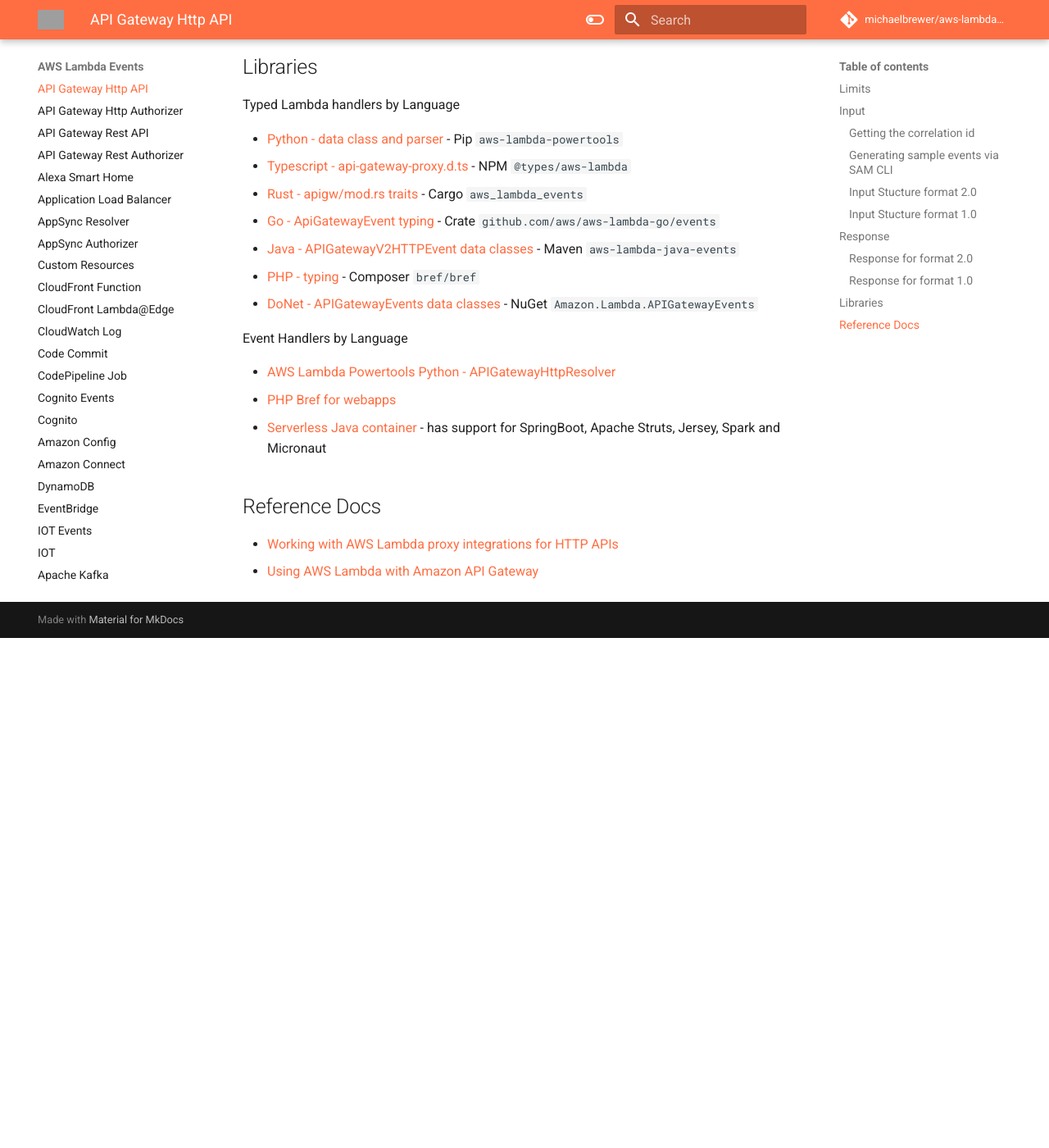
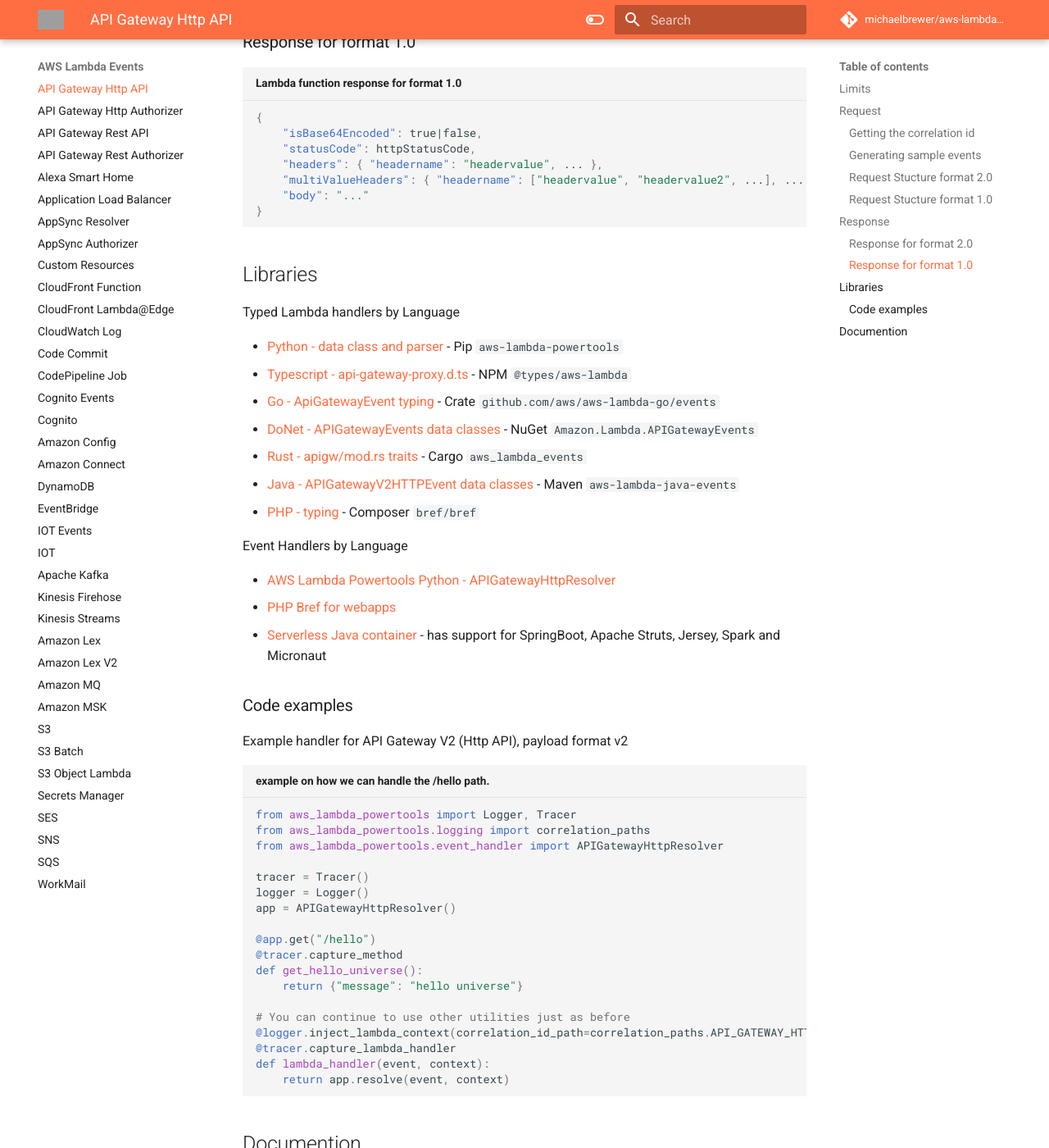
Before and after one commit to michaelbrewer/aws-lambda-events, an MkDocs documentation site: the page built from docs/http-api.md, in a window 1280 px wide and 1400 px high, scrolled down 4874 px. Shown: the whole window at 82% size. Built offline with MkDocs 1.6.1 and Material for MkDocs 9.7.7, drawn with Linux system fonts in a browser that asks for light colours; comment, search, counter and statistics services are not loaded; before the commit the page ends 5652 px from its top, so only the background shows below that; some of the changed text lies outside the part shown; grey boxes are pictures that could not be loaded.

Commit message:
feat(http-api): Add some more colour to the docs

````diff
--- a/docs/http-api.md
+++ b/docs/http-api.md
@@ -1,25 +1,42 @@
-# API Gateway Http API
+---
+title: API Gateway Http API
+description: Amazon API Gateway invokes your function synchronously with an event that contains a JSON representation of the HTTP request.
+---
+
+# API Gateway V2 - Http API
 
 Amazon API Gateway invokes your function synchronously with an event that contains a JSON representation of the HTTP request.
 
 ## Limits
 
+??? note "General limits and differents from Rest API"
+
+    Large things missing IMO is `AWS X-Ray`, `Usage Plans` and `API Keys`
+
+    - [Choosing between HTTP APIs and REST APIs](https://docs.aws.amazon.com/apigateway/latest/developerguide/http-api-vs-rest.html){target="_blank"}
+    - [HTTP API quotas](https://docs.aws.amazon.com/apigateway/latest/developerguide/limits.html#http-api-quotas){target="_blank"}
+
+Lambda specific hard limitations
+
 - Payload limit of 6mb for the lambda
 - Maximum timeout of 30 seconds
 
-## Input
+## Request
 
 ### Getting the correlation id
 
 JSON path to correlation id: `requestContext.requestId`
 
-### Generating sample events via SAM CLI
+### Generating sample events
+
+Via [AWS SAM CLI](https://docs.aws.amazon.com/serverless-application-model/latest/developerguide/serverless-sam-cli-install.html){target="_blank"}
+you can generate sample events
 
 ```shell
-# PR open with sam cli (https://github.com/aws/aws-sam-cli/pull/3655)
+# PR open with sam cli repo (https://github.com/aws/aws-sam-cli/pull/3655)
 ```
 
-### Input Stucture format 2.0
+### Request Stucture format 2.0
 
 !!! NOTE
     Format 2.0 doesn't have multiValueHeaders or multiValueQueryStringParameters fields. Duplicate headers
@@ -33,7 +50,10 @@
 --8<-- "docs/events/api-gateway/http-api-format-2.json"
 ```
 
-### Input Stucture format 1.0
+### Request Stucture format 1.0
+
+???+ note
+    This is the same format as API Gateway V1 - Rest API
 
 ```json title="Http api format 1.0"
 --8<-- "docs/events/api-gateway/http-api-format-1.json"
@@ -85,11 +105,11 @@
 
 - [Python - data class and parser](https://awslabs.github.io/aws-lambda-powertools-python/latest/utilities/data_classes/#api-gateway-proxy-v2) - Pip `aws-lambda-powertools`
 - [Typescript - api-gateway-proxy.d.ts](https://github.com/DefinitelyTyped/DefinitelyTyped/blob/master/types/aws-lambda/trigger/api-gateway-proxy.d.ts) - NPM `@types/aws-lambda`
+- [Go - ApiGatewayEvent typing](https://github.com/aws/aws-lambda-go/blob/main/events/README_ApiGatewayEvent.md) - Crate `github.com/aws/aws-lambda-go/events`
+- [DoNet - APIGatewayEvents data classes](https://github.com/aws/aws-lambda-dotnet/tree/master/Libraries/src/Amazon.Lambda.APIGatewayEvents) - NuGet `Amazon.Lambda.APIGatewayEvents`
 - [Rust - apigw/mod.rs traits](https://github.com/LegNeato/aws-lambda-events/blob/master/aws_lambda_events/src/apigw/mod.rs) - Cargo `aws_lambda_events`
-- [Go - ApiGatewayEvent typing](https://github.com/aws/aws-lambda-go/blob/main/events/README_ApiGatewayEvent.md) - Crate `github.com/aws/aws-lambda-go/events`
 - [Java - APIGatewayV2HTTPEvent data classes](https://github.com/aws/aws-lambda-java-libs/blob/master/aws-lambda-java-events/src/main/java/com/amazonaws/services/lambda/runtime/events/APIGatewayV2HTTPEvent.java) - Maven `aws-lambda-java-events`
 - [PHP - typing](https://bref.sh/docs/function/handlers.html#api-gateway-http-events) - Composer `bref/bref`
-- [DoNet - APIGatewayEvents data classes](https://github.com/aws/aws-lambda-dotnet/tree/master/Libraries/src/Amazon.Lambda.APIGatewayEvents) - NuGet `Amazon.Lambda.APIGatewayEvents`
 
 Event Handlers by Language
 
@@ -97,7 +117,32 @@
 - [PHP Bref for webapps](https://bref.sh/docs/runtimes/http.html)
 - [Serverless Java container](https://github.com/awslabs/aws-serverless-java-container) - has support for SpringBoot, Apache Struts, Jersey, Spark and Micronaut
 
-## Reference Docs
+### Code examples
 
-- [Working with AWS Lambda proxy integrations for HTTP APIs](https://docs.aws.amazon.com/apigateway/latest/developerguide/http-api-develop-integrations-lambda.html)
-- [Using AWS Lambda with Amazon API Gateway](https://docs.aws.amazon.com/lambda/latest/dg/services-apigateway.html)
+Example handler for API Gateway V2 (Http API), payload format v2
+
+```python title="example on how we can handle the /hello path."
+from aws_lambda_powertools import Logger, Tracer
+from aws_lambda_powertools.logging import correlation_paths
+from aws_lambda_powertools.event_handler import APIGatewayHttpResolver
+
+tracer = Tracer()
+logger = Logger()
+app = APIGatewayHttpResolver()
+
+@app.get("/hello")
+@tracer.capture_method
+def get_hello_universe():
+    return {"message": "hello universe"}
+
+# You can continue to use other utilities just as before
+@logger.inject_lambda_context(correlation_id_path=correlation_paths.API_GATEWAY_HTTP)
+@tracer.capture_lambda_handler
+def lambda_handler(event, context):
+    return app.resolve(event, context)
+```
+
+## Documention
+
+- [Working with AWS Lambda proxy integrations for HTTP APIs](https://docs.aws.amazon.com/apigateway/latest/developerguide/http-api-develop-integrations-lambda.html){target="_blank"}
+- [Using AWS Lambda with Amazon API Gateway](https://docs.aws.amazon.com/lambda/latest/dg/services-apigateway.html){target="_blank"}
````
